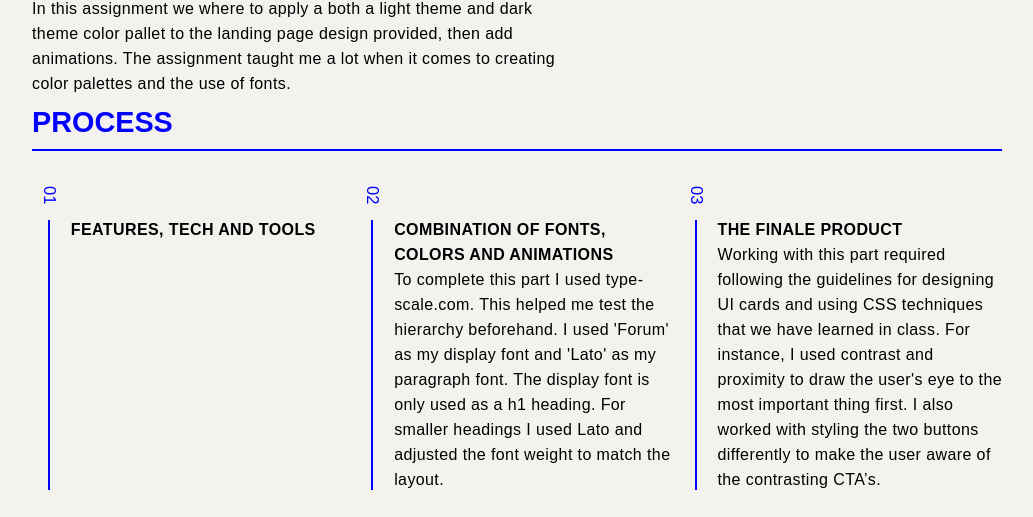
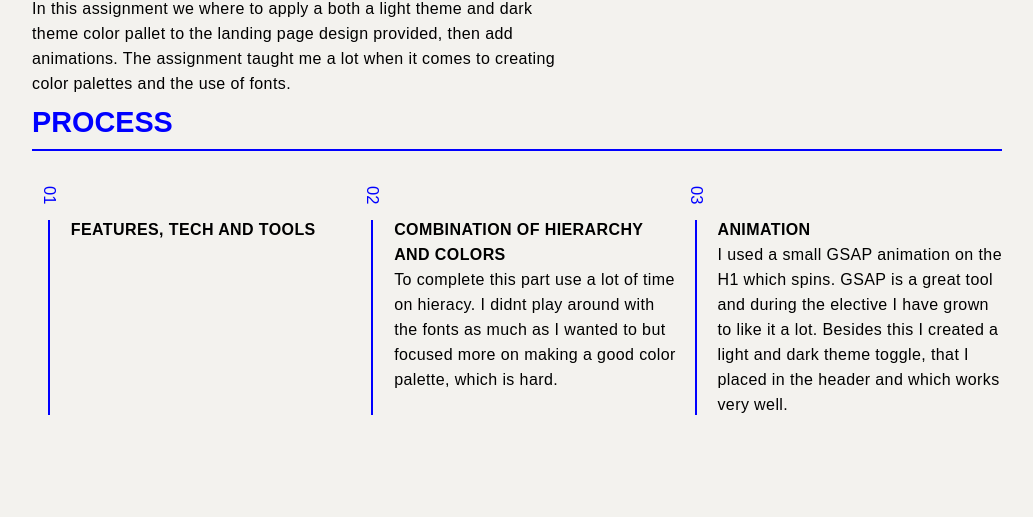
Before and after one commit to simonemiar/designfordevelopers, a website built with Vite: page colors_animations.html in a window 1280 px wide. Shown: the part 684-1201 px from the top of the page, without its empty margins (123-1156 px from the left). After the commit the page ends 1126 px from the top, so only its background shows below. Built offline with nearby package versions, Linux system fonts and the light colour scheme.

Commit message:
last text

```diff
--- a/colors_animations.html
+++ b/colors_animations.html
@@ -119,24 +119,20 @@
         <div id="process_text" class="background_text">
           <h5>02</h5>
           <p>
-            <strong>COMBINATION OF FONTS, COLORS AND ANIMATIONS</strong> <br />
-            To complete this part I used type-scale.com. This helped me test the
-            hierarchy beforehand. I used 'Forum' as my display font and 'Lato'
-            as my paragraph font. The display font is only used as a h1 heading.
-            For smaller headings I used Lato and adjusted the font weight to
-            match the layout.
+            <strong>COMBINATION OF HIERARCHY AND COLORS</strong> <br />
+            To complete this part use a lot of time on hieracy. I didnt play
+            around with the fonts as much as I wanted to but focused more on
+            making a good color palette, which is hard.
           </p>
         </div>
         <div id="process_text" class="result_text">
           <h5>03</h5>
           <p>
-            <strong>THE FINALE PRODUCT</strong> <br />
-            Working with this part required following the guidelines for
-            designing UI cards and using CSS techniques that we have learned in
-            class. For instance, I used contrast and proximity to draw the
-            user's eye to the most important thing first. I also worked with
-            styling the two buttons differently to make the user aware of the
-            contrasting CTA’s.
+            <strong>ANIMATION</strong> <br />
+            I used a small GSAP animation on the H1 which spins. GSAP is a great
+            tool and during the elective I have grown to like it a lot. Besides
+            this I created a light and dark theme toggle, that I placed in the
+            header and which works very well.
           </p>
         </div>
       </section>
```
Also changed, not shown: fonts_ui.html (+6 -10 lines), index.html (+6 -6 lines).
